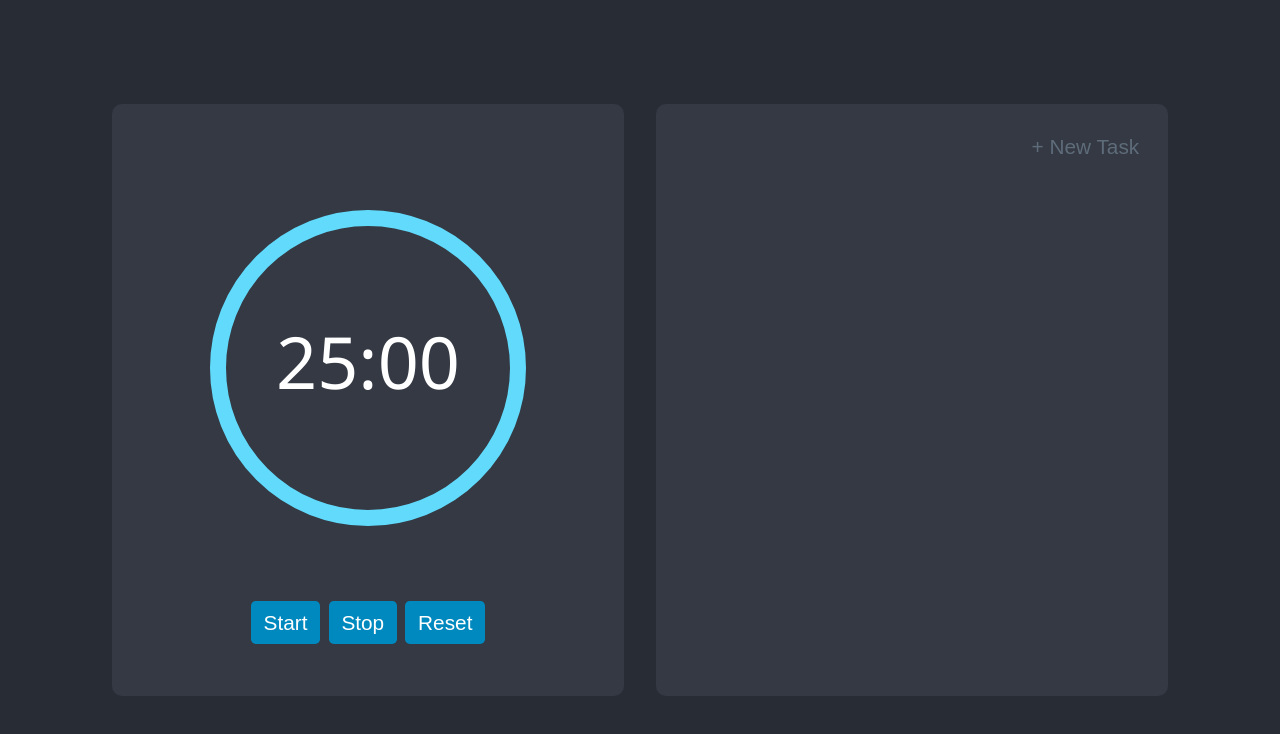
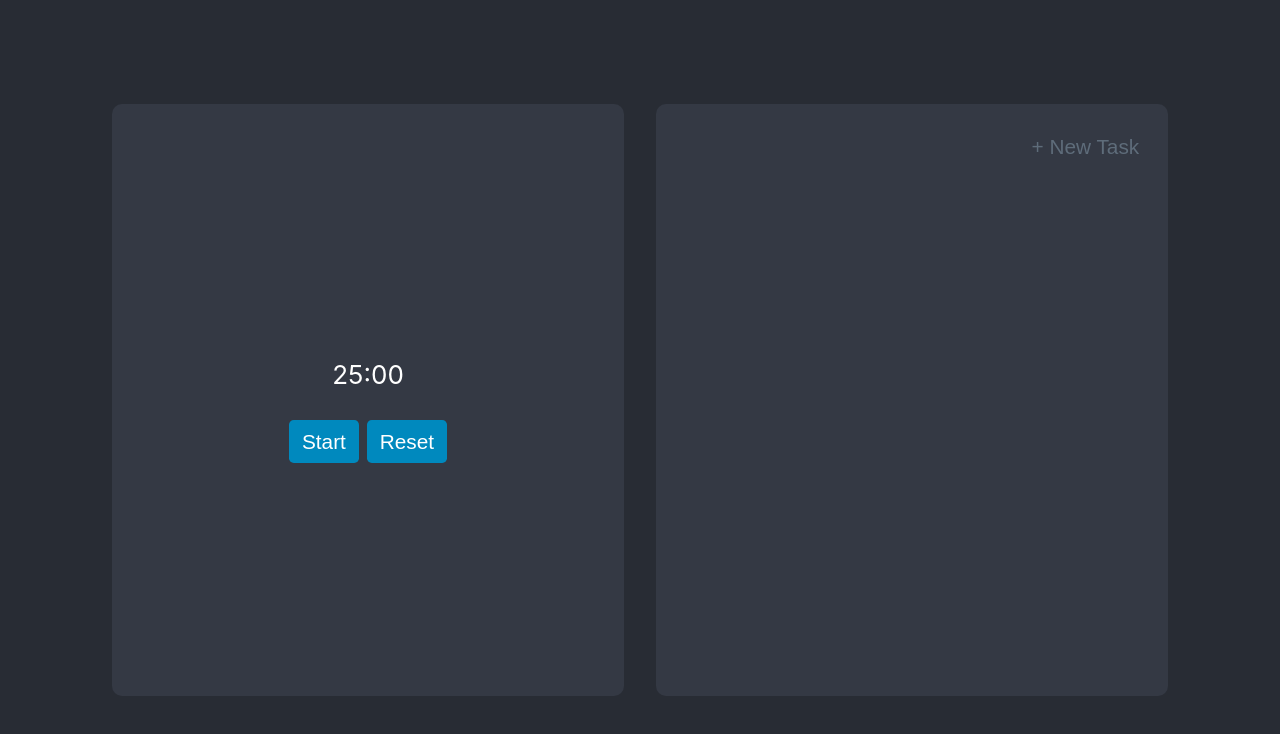
Before and after one commit to vectorwing/Ringer, a React (Create React App) app: page / in a window 1280 px wide. Shown: the top 734 px of the page. Built offline with nearby package versions, Linux system fonts and the light colour scheme.

Commit message:
Update and move PanelTimer components

```diff
--- a/src/components/App.js
+++ b/src/components/App.js
@@ -1,30 +1,13 @@
 import React from 'react';
-import PanelTimer from './PanelTimer.js';
+import PanelTimer from './PanelTimer/PanelTimer.js';
 import PanelTaskList from './PanelTaskList.js';
 import './App.css';
 
-class App extends React.Component {
-  constructor(props) {
-    super(props);
-    this.state = {
-      tasks: [
-        'Do the dishes',
-        'Mow the lawn',
-        'Take out the trash',
-        'Mockup Ringer interface',
-        'Do a cool backflip',
-      ],
-    }
-  }
-
-  render() {
-    return (
-      <div className="App">
-        <PanelTimer />
-        <PanelTaskList/>
-      </div>
-    );
-  }
+export default function App(props) {
+  return (
+    <div className="App">
+      <PanelTimer baseTime={25*60}/>
+      <PanelTaskList/>
+    </div>
+  );
 }
-
-export default App;
--- a/src/components/PanelTimer.js
+++ /dev/null
@@ -1,18 +0,0 @@
-import React from 'react';
-import Timer from './Timer.js';
-import './PanelTimer.css';
-
-function PanelTimer() {
-  return (
-    <div className="panel PanelTimer">
-      <Timer />
-      <div className="timer-controls">
-        <button>Start</button>
-        <button>Stop</button>
-        <button>Reset</button>
-      </div>
-    </div>
-  );
-}
-
-export default PanelTimer;
--- /dev/null
+++ b/src/components/PanelTimer/PanelTimer.js
@@ -0,0 +1,42 @@
+import React, { useState, useEffect } from 'react';
+import './PanelTimer.css';
+import TimerDisplay from './TimerDisplay';
+import TimerControls from './TimerControls';
+
+export default function PanelTimer(props) {
+
+  const [time, setTime] = useState(props.baseTime);
+  const [isActive, setIsActive] = useState(false);
+
+  function toggle() {
+    setIsActive(!isActive);
+  }
+
+  function reset() {
+    setTime(props.baseTime);
+    setIsActive(false);
+  }
+
+  useEffect(() => {
+    let interval = null;
+    if (isActive) {
+      interval = setInterval(() => {
+        setTime(time => time - 1);
+      }, 1000);
+    } else if (!isActive && time !== 0) {
+      clearInterval(interval);
+    }
+    return () => clearInterval(interval);
+  }, [isActive, time]);
+
+  return (
+    <div className="panel PanelTimer">
+      <TimerDisplay time={time}/>
+      <TimerControls
+        isActive={isActive}
+        toggle={() => toggle()}
+        reset={() => reset()}
+      />
+    </div>
+  );
+}
--- /dev/null
+++ b/src/components/PanelTimer/TimerControls.js
@@ -0,0 +1,15 @@
+import React from 'react';
+import './PanelTimer.css';
+
+export default function TimerControls(props) {
+  return (
+    <div className="TimerControls">
+      <button className="button-start" onClick={() => props.toggle()}>
+        { props.isActive ? 'Stop' : 'Start'}
+      </button>
+      <button className="button-start" onClick={() => props.reset()}>
+        Reset
+      </button>
+    </div>
+  );
+}
--- a/src/components/Timer.js
+++ b/src/components/PanelTimer/TimerDisplay.js
@@ -1,12 +1,8 @@
 import React from 'react';
-import './Timer.css'
+import './PanelTimer.css';
 
-class Timer extends React.Component {
-  componentDidMount() {
-    this.updateCanvas();
-  }
-
-  updateCanvas() {
+export default function TimerDisplay(props) {
+  function updateCanvas() {
     const ctx = this.refs.timer.getContext('2d');
 
     ctx.font = '72px Segoe UI';
@@ -22,23 +18,19 @@ class Timer extends React.Component {
     ctx.stroke();
   }
 
-  minTwoDigits(n) {
+  function minTwoDigits(n) {
     return (n < 10 ? '0' : '') + n;
   }
 
-  getTimeFromSeconds(seconds) {
-    const minute = this.minTwoDigits(seconds / 60)
-    const second = this.minTwoDigits(seconds % 60)
+  function getTimeFromSeconds(seconds) {
+    const minute = minTwoDigits(seconds / 60)
+    const second = minTwoDigits(seconds % 60)
     return Math.floor(minute) + ':' + second;
   }
 
-  render() {
-    return (
-      <div className="Timer">
-        <canvas ref="timer" width={400} height={400} />
-      </div>
-    );
-  }
+  return (
+    <div className="TimerDisplay">
+      <p>{getTimeFromSeconds(props.time)}</p>
+    </div>
+  );
 }
-
-export default Timer;
```
Also changed, not shown: src/components/TimerCanvas.js (added, +44 -0 lines), src/components/PanelTimer/PanelTimer.css (renamed from src/components/PanelTimer.css), src/components/TimerCanvas.css (renamed from src/components/Timer.css).
